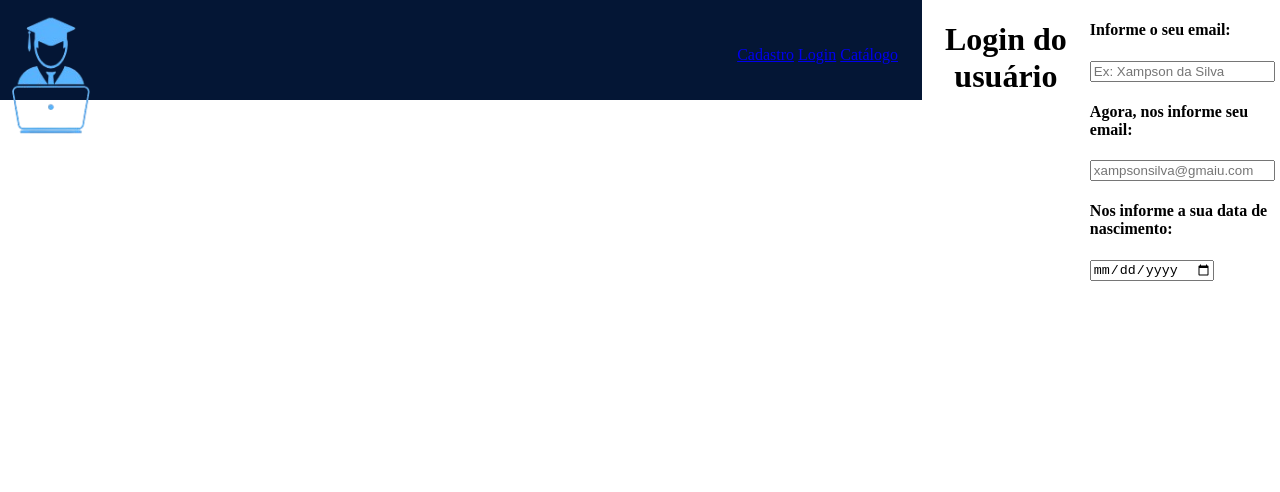
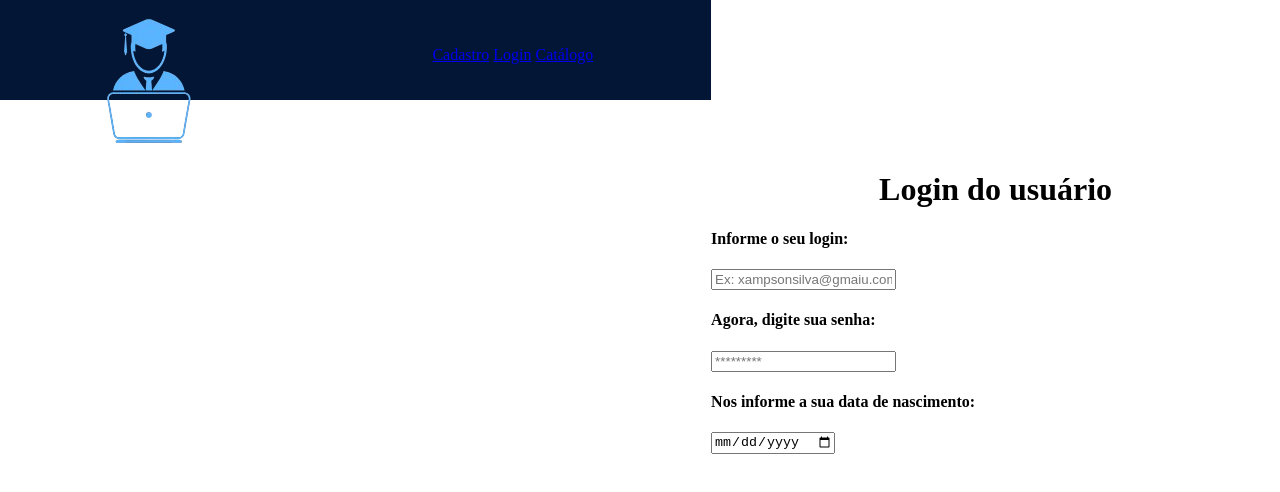
Before and after one commit to diass-gui/Projeto-Individual, a plain HTML site: page site - EducaWeb/login.html in a window 1280 px wide. Drawn offline with Linux system fonts and the light colour scheme.

Commit message:
uplod código do login

```diff
--- a/site - EducaWeb/login.html
+++ b/site - EducaWeb/login.html
@@ -24,17 +24,18 @@
     </div>
     </header>
 
+    <div class="Login">
         <center>
             <h1>Login do usuário</h1>
         </center>
-    <div class="Login">
+
             <div class="campo">
-            <h4>Informe o seu email: </h4>
-            <input id="emailUsuario_input" type="text" placeholder="Ex: Xampson da Silva"><br>
+                <h4>Informe o seu login: </h4>
+                <input id="loginUsuario_input" type="email" placeholder="Ex: xampsonsilva@gmaiu.com"><br>
             </div>
             <div class="campo">
-            <h4>Agora, nos informe seu email: </h4>
-            <input id="emailUsuario_input" type="email" placeholder="xampsonsilva@gmaiu.com"><br>
+                <h4>Agora, digite sua senha: </h4>
+                <input id="senhaUsuario_input" type="password" placeholder="*********"><br>
             </div>
             <div class="campo">
                 <h4>Nos informe a sua data de nascimento: </h4>
--- a/site - EducaWeb/styles/index.css
+++ b/site - EducaWeb/styles/index.css
@@ -7,19 +7,23 @@ header {
     display: flex;
     background-color: #041635;
     margin: 0;
-    justify-content: space-between;
+    justify-content: space-around;
     flex-direction: row;
 }
-.container .logo {
+.container .logo .img {
     display: flex;
-    height: 150px;
+    height: 75px;
 }
 .navbar {
     display: flex;
     justify-content: space-between;
     flex-direction: column;
     align-items: flex-end;
-    gap: 5px;
     margin-right: 24px;
     margin-top: 30px;
 }
+.navbar .a {
+    display: flex;
+    justify-content: space-around;
+    gap: 15px;
+}
--- a/site - EducaWeb/styles/login.css
+++ b/site - EducaWeb/styles/login.css
@@ -0,0 +1,11 @@
+body {
+    display: flex;
+}
+header {
+    width: 100%;
+}
+.Login {
+    width: 80%;
+    margin-top: 150px;
+    align-items: center;
+}
```
Lines whose indentation alone changed are shown as unchanged.
